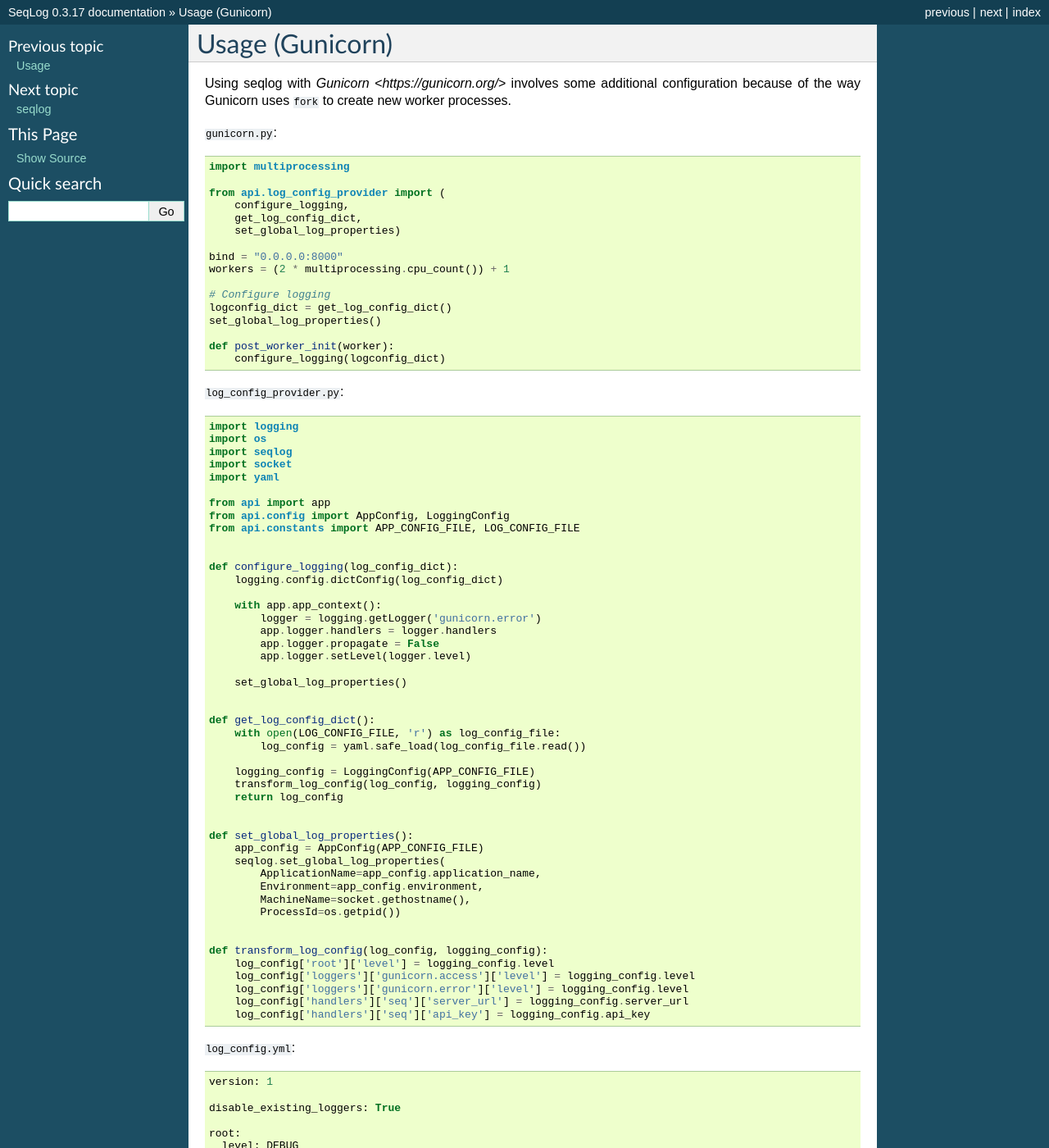
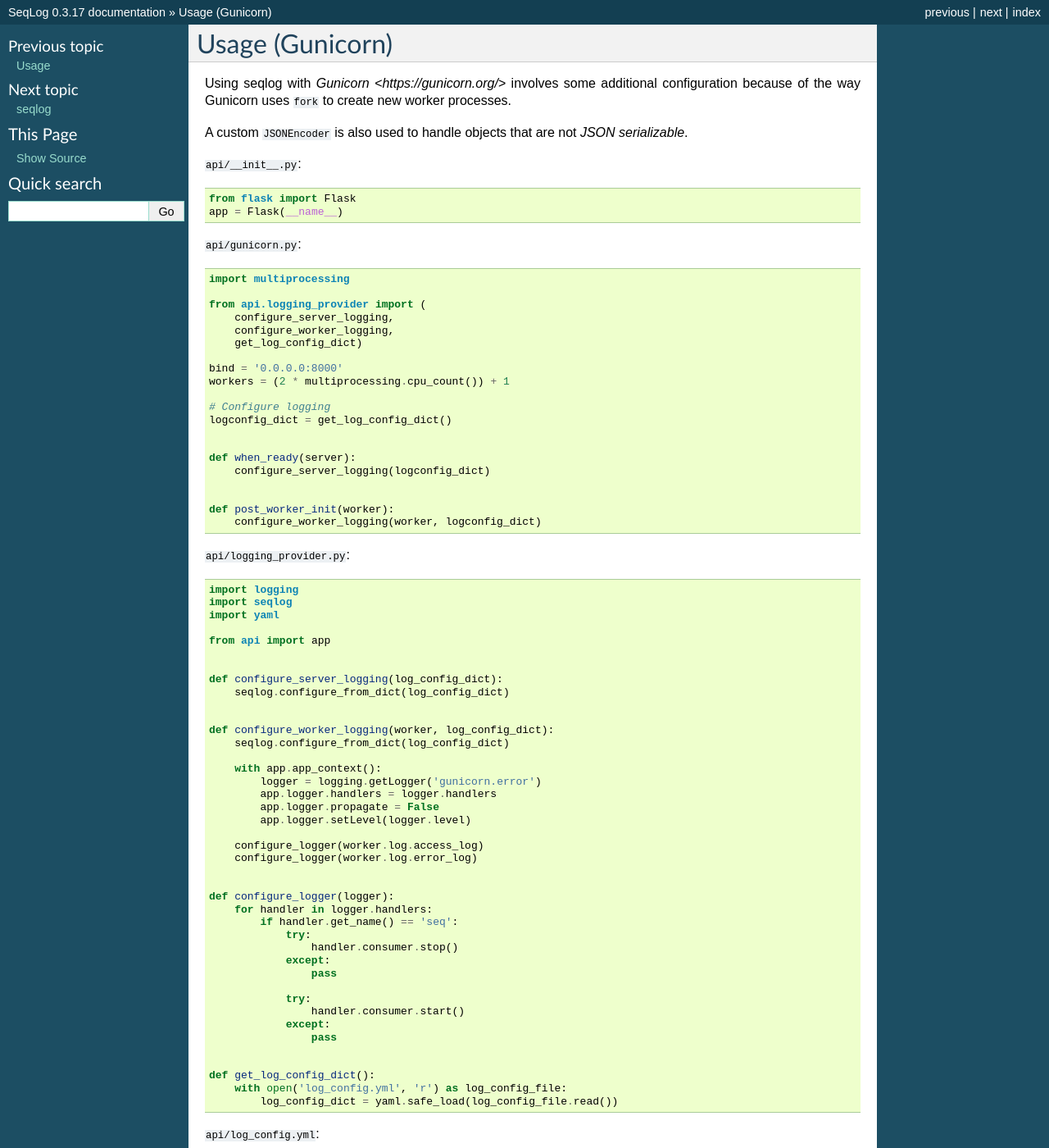
Before and after one commit to tintoy/seqlog, a Sphinx documentation site: the page built from docs/usage-gunicorn.rst, in a window 1280 px wide and 1400 px high. Shown: the whole window at 82% size. Built offline with Sphinx 7.4.7, drawn with Linux system fonts in a browser that asks for light colours; some of the changed text lies outside the part shown.

Commit message:
Update Gunicorn usage notes to be more generic

```diff
--- a/docs/usage-gunicorn.rst
+++ b/docs/usage-gunicorn.rst
@@ -4,44 +4,57 @@
 
 Using seqlog with `Gunicorn <https://gunicorn.org/>` involves some additional configuration because of the way Gunicorn uses ``fork`` to create new worker processes.
 
-``gunicorn.py``:
+A custom ``JSONEncoder`` is also used to handle objects that are not `JSON serializable`.
+
+``api/__init__.py``:
+
+.. code-block:: python
+
+  from flask import Flask
+  app = Flask(__name__)
+
+``api/gunicorn.py``:
 
 .. code-block:: python
 
   import multiprocessing
 
-  from api.log_config_provider import (
-      configure_logging,
-      get_log_config_dict,
-      set_global_log_properties)
+  from api.logging_provider import (
+      configure_server_logging,
+      configure_worker_logging,
+      get_log_config_dict)
 
-  bind = "0.0.0.0:8000"
+  bind = '0.0.0.0:8000'
   workers = (2 * multiprocessing.cpu_count()) + 1
 
   # Configure logging
   logconfig_dict = get_log_config_dict()
-  set_global_log_properties()
+
+
+  def when_ready(server):
+      configure_server_logging(logconfig_dict)
+
 
   def post_worker_init(worker):
-      configure_logging(logconfig_dict)
+      configure_worker_logging(worker, logconfig_dict)
 
-``log_config_provider.py``:
+``api/logging_provider.py``:
 
 .. code-block:: python
 
   import logging
-  import os
   import seqlog
-  import socket
   import yaml
 
   from api import app
-  from api.config import AppConfig, LoggingConfig
-  from api.constants import APP_CONFIG_FILE, LOG_CONFIG_FILE
 
 
-  def configure_logging(log_config_dict):
-      logging.config.dictConfig(log_config_dict)
+  def configure_server_logging(log_config_dict):
+      seqlog.configure_from_dict(log_config_dict)
+
+
+  def configure_worker_logging(worker, log_config_dict):
+      seqlog.configure_from_dict(log_config_dict)
 
       with app.app_context():
           logger = logging.getLogger('gunicorn.error')
@@ -49,35 +62,29 @@
           app.logger.propagate = False
           app.logger.setLevel(logger.level)
 
-      set_global_log_properties()
+      configure_logger(worker.log.access_log)
+      configure_logger(worker.log.error_log)
+
+
+  def configure_logger(logger):
+      for handler in logger.handlers:
+          if handler.get_name() == 'seq':
+              try:
+                  handler.consumer.stop()
+              except:
+                  pass
+
+              try:
+                  handler.consumer.start()
+              except:
+                  pass
 
 
   def get_log_config_dict():
-      with open(LOG_CONFIG_FILE, 'r') as log_config_file:
-          log_config = yaml.safe_load(log_config_file.read())
+      with open('log_config.yml', 'r') as log_config_file:
+          log_config_dict = yaml.safe_load(log_config_file.read())
 
-      logging_config = LoggingConfig(APP_CONFIG_FILE)
-      transform_log_config(log_config, logging_config)
-      return log_config
-
-
-  def set_global_log_properties():
-      app_config = AppConfig(APP_CONFIG_FILE)
-      seqlog.set_global_log_properties(
-          ApplicationName=app_config.application_name,
-          Environment=app_config.environment,
-          MachineName=socket.gethostname(),
-          ProcessId=os.getpid())
-
-
-  def transform_log_config(log_config, logging_config):
-      log_config['root']['level'] = logging_config.level
-      log_config['loggers']['gunicorn.access']['level'] = logging_config.level
-      log_config['loggers']['gunicorn.error']['level'] = logging_config.level
-      log_config['handlers']['seq']['server_url'] = logging_config.server_url
-      log_config['handlers']['seq']['api_key'] = logging_config.api_key
-
-``log_config.yml``:
+``api/log_config.yml``:
 
 .. code-block:: python
 
@@ -118,6 +125,8 @@
       server_url: 'http://localhost:5341'
       api_key: ''
       batch_size: 1
+      auto_flush_timeout: 5
+      json_encoder_class: api.utilities.json_extensions.LoggingJSONEncoder
 
   formatters:
     seq:
@@ -126,3 +135,17 @@
     standard:
       format: '[%(asctime)s] [%(process)d] [%(levelname)s] %(message)s'
       datefmt: '%Y-%m-%d %H:%M:%S'
+
+``api/utilities/json_extensions.py``
+
+.. code-block:: python
+
+  import json
+
+  class LoggingJSONEncoder(json.JSONEncoder):
+
+      def default(self, obj):
+          try:
+              return json.JSONEncoder.default(self, obj)
+          except:
+              return str(obj)
```
